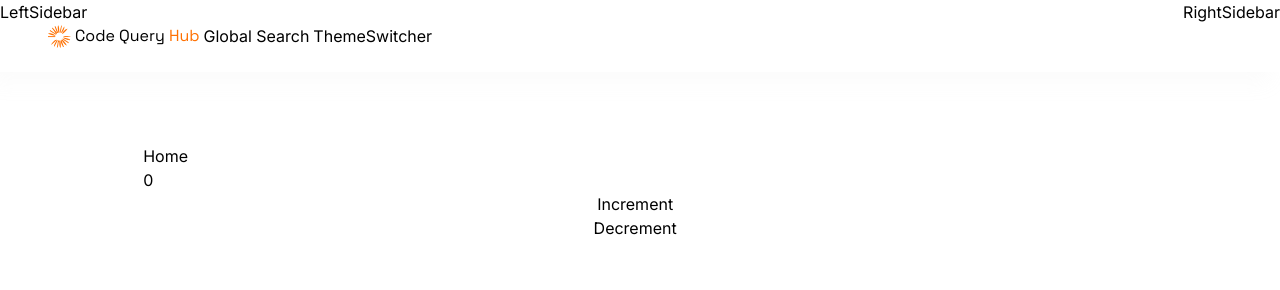
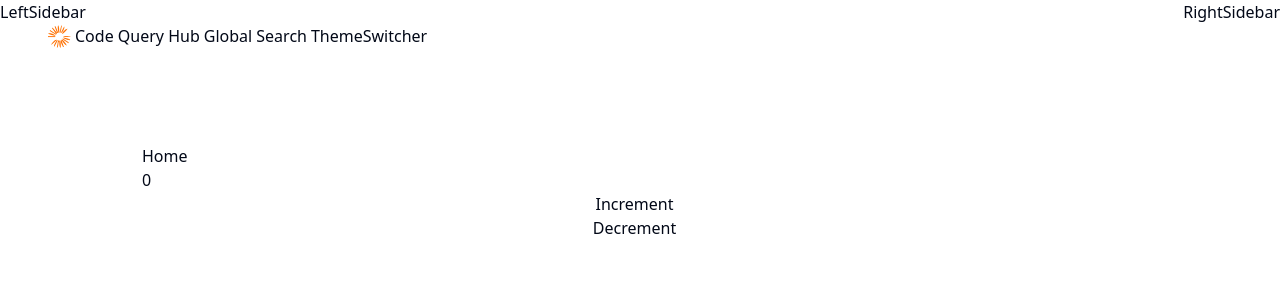
Before and after one commit to xypxzy/stack-overflow-clone, a Next.js app: page / in a window 1280 px wide. Shown: the top 290 px of the page. Built offline with nearby package versions, Linux system fonts and the light colour scheme; no server answers.

Commit message:
install shadcn

```diff
--- a/app/globals.css
+++ b/app/globals.css
@@ -2,133 +2,75 @@
 @tailwind components;
 @tailwind utilities;
 
-@import url('../styles/theme.css');
-body {
-	font-family: 'Inter', sans-serif;
+@layer base {
+  :root {
+    --background: 0 0% 100%;
+    --foreground: 222.2 84% 4.9%;
+
+    --card: 0 0% 100%;
+    --card-foreground: 222.2 84% 4.9%;
+
+    --popover: 0 0% 100%;
+    --popover-foreground: 222.2 84% 4.9%;
+
+    --primary: 222.2 47.4% 11.2%;
+    --primary-foreground: 210 40% 98%;
+
+    --secondary: 210 40% 96.1%;
+    --secondary-foreground: 222.2 47.4% 11.2%;
+
+    --muted: 210 40% 96.1%;
+    --muted-foreground: 215.4 16.3% 46.9%;
+
+    --accent: 210 40% 96.1%;
+    --accent-foreground: 222.2 47.4% 11.2%;
+
+    --destructive: 0 84.2% 60.2%;
+    --destructive-foreground: 210 40% 98%;
+
+    --border: 214.3 31.8% 91.4%;
+    --input: 214.3 31.8% 91.4%;
+    --ring: 222.2 84% 4.9%;
+
+    --radius: 0.5rem;
+  }
+
+  .dark {
+    --background: 222.2 84% 4.9%;
+    --foreground: 210 40% 98%;
+
+    --card: 222.2 84% 4.9%;
+    --card-foreground: 210 40% 98%;
+
+    --popover: 222.2 84% 4.9%;
+    --popover-foreground: 210 40% 98%;
+
+    --primary: 210 40% 98%;
+    --primary-foreground: 222.2 47.4% 11.2%;
+
+    --secondary: 217.2 32.6% 17.5%;
+    --secondary-foreground: 210 40% 98%;
+
+    --muted: 217.2 32.6% 17.5%;
+    --muted-foreground: 215 20.2% 65.1%;
+
+    --accent: 217.2 32.6% 17.5%;
+    --accent-foreground: 210 40% 98%;
+
+    --destructive: 0 62.8% 30.6%;
+    --destructive-foreground: 210 40% 98%;
+
+    --border: 217.2 32.6% 17.5%;
+    --input: 217.2 32.6% 17.5%;
+    --ring: 212.7 26.8% 83.9%;
+  }
 }
-@layer utilities {
-	.flex-center {
-		@apply flex justify-center items-center;
-	}
-	.flex-between {
-		@apply flex justify-between items-center;
-	}
-	.flex-start {
-		@apply flex justify-start items-center;
-	}
-	.card-wrapper {
-		@apply bg-light-900 dark:dark-gradient shadow-light-100 dar;
-	}
-	.btn {
-		@apply bg-light-800 dark:bg-dark-300 !important;
-	}
-	.btn-secondary {
-		@apply bg-light-800 dark:bg-dark-400 !important;
-	}
-	.btn-tertiary {
-		@apply bg-light-700 dark:bg-dark-300 !important;
-	}
-	.markdown {
-		@apply max-w-full prose dark:prose-p:text-light-700 dark:pros;
-	}
-	.primary-gradient {
-		background: linear-gradient(129deg, #ff7000 0%, #e2995f 100%);
-	}
-	.dark-gradient {
-		background: linear-gradient(
-			232deg,
-			rgba(23, 28, 35, 0.41) 0%,
-			rgba(19, 22, 28, 0.7) 100%
-		);
-	}
-	.tab {
-		@apply min-h-full dark:bg-dark-400 bg-light-800 text-light-5;
-	}
+
+@layer base {
+  * {
+    @apply border-border;
+  }
+  body {
+    @apply bg-background text-foreground;
+  }
 }
-.no-focus {
-	@apply focus-visible:ring-0 focus-visible:ring-transparent focus-visible:ring-offset-0;
-}
-.active-theme {
-	filter: invert(53%) sepia(98%) saturate(3332%) hue-rotate(0deg)
-		brightness(104%) contrast(106%) !important;
-}
-.light-gradient {
-	background: linear-gradient(
-		132deg,
-		rgba(247, 249, 255, 0.5) 0%,
-		rgba(229, 237, 255, 0.25) 100%
-	);
-}
-.primary-text-gradient {
-	background: linear-gradient(129deg, #ff7000 0%, #e2995f 100%);
-	background-clip: text;
-	-webkit-background-clip: text;
-	-webkit-text-fill-color: transparent;
-}
-.custom-scrollbar::-webkit-scrollbar {
-	width: 3px;
-	height: 3px;
-	border-radius: 2px;
-}
-.custom-scrollbar::-webkit-scrollbar-track {
-	background: #ffffff;
-}
-.custom-scrollbar::-webkit-scrollbar-thumb {
-	background: #888;
-	border-radius: 50px;
-}
-.custom-scrollbar::-webkit-scrollbar-thumb:hover {
-	background: #555;
-}
-/* Markdown Start */
-.markdown a {
-	color: #1da1f2;
-}
-.markdown a,
-code {
-	/* These are technically the same, but use both */
-	overflow-wrap: break-word;
-	word-wrap: break-word;
-	-ms-word-break: break-all;
-	/* This is the dangerous one in WebKit, as it breaks things whereve
-word-break: break-all;
-/* Instead use this non-standard one: */
-	word-break: break-word;
-	/* Adds a hyphen where the word breaks, if supported (No Blink) *
--ms-hyphens: auto;
--moz-hyphens: auto;
--webkit-hyphens: auto;
-hyphens: auto;
-padding: 2px;
-color: #ff7000 !important;
-}
-.markdown pre {
-display: grid;
-width: 100%;
-}
-.markdown pre code {
-width: 100%;
-display: block;
-overflow-x: auto;
-color: inherit !important;
-}
-/* Markdown End */
-	/* Clerk */
-	.cl-internal-b3fm6y {
-		background: linear-gradient(129deg, #ff7000 0%, #e2995f 100%);
-	}
-	.hash-span {
-		margin-top: -140px;
-		padding-bottom: 140px;
-		display: block;
-	}
-	/* Hide scrollbar for Chrome, Safari and Opera */
-	.no-scrollbar::-webkit-scrollbar {
-		display: none;
-	}
-	/* Hide scrollbar for IE, Edge and Firefox */
-	.no-scrollbar {
-		-ms-overflow-style: none; /* IE and Edge */
-		scrollbar-width: none; /* Firefox */
-	}
-}
--- /dev/null
+++ b/lib/utils.ts
@@ -0,0 +1,6 @@
+import { type ClassValue, clsx } from "clsx"
+import { twMerge } from "tailwind-merge"
+
+export function cn(...inputs: ClassValue[]) {
+  return twMerge(clsx(inputs))
+}
--- a/package.json
+++ b/package.json
@@ -10,9 +10,13 @@
   },
   "dependencies": {
     "@clerk/nextjs": "^4.27.1",
+    "class-variance-authority": "^0.7.0",
+    "clsx": "^2.0.0",
+    "lucide-react": "^0.292.0",
     "next": "14.0.3",
     "react": "^18",
-    "react-dom": "^18"
+    "react-dom": "^18",
+    "tailwind-merge": "^2.0.0"
   },
   "devDependencies": {
     "@tailwindcss/typography": "^0.5.10",
--- /dev/null
+++ b/tailwind.config.js
@@ -0,0 +1,76 @@
+/** @type {import('tailwindcss').Config} */
+module.exports = {
+  darkMode: ["class"],
+  content: [
+    './pages/**/*.{ts,tsx}',
+    './components/**/*.{ts,tsx}',
+    './app/**/*.{ts,tsx}',
+    './src/**/*.{ts,tsx}',
+	],
+  theme: {
+    container: {
+      center: true,
+      padding: "2rem",
+      screens: {
+        "2xl": "1400px",
+      },
+    },
+    extend: {
+      colors: {
+        border: "hsl(var(--border))",
+        input: "hsl(var(--input))",
+        ring: "hsl(var(--ring))",
+        background: "hsl(var(--background))",
+        foreground: "hsl(var(--foreground))",
+        primary: {
+          DEFAULT: "hsl(var(--primary))",
+          foreground: "hsl(var(--primary-foreground))",
+        },
+        secondary: {
+          DEFAULT: "hsl(var(--secondary))",
+          foreground: "hsl(var(--secondary-foreground))",
+        },
+        destructive: {
+          DEFAULT: "hsl(var(--destructive))",
+          foreground: "hsl(var(--destructive-foreground))",
+        },
+        muted: {
+          DEFAULT: "hsl(var(--muted))",
+          foreground: "hsl(var(--muted-foreground))",
+        },
+        accent: {
+          DEFAULT: "hsl(var(--accent))",
+          foreground: "hsl(var(--accent-foreground))",
+        },
+        popover: {
+          DEFAULT: "hsl(var(--popover))",
+          foreground: "hsl(var(--popover-foreground))",
+        },
+        card: {
+          DEFAULT: "hsl(var(--card))",
+          foreground: "hsl(var(--card-foreground))",
+        },
+      },
+      borderRadius: {
+        lg: "var(--radius)",
+        md: "calc(var(--radius) - 2px)",
+        sm: "calc(var(--radius) - 4px)",
+      },
+      keyframes: {
+        "accordion-down": {
+          from: { height: 0 },
+          to: { height: "var(--radix-accordion-content-height)" },
+        },
+        "accordion-up": {
+          from: { height: "var(--radix-accordion-content-height)" },
+          to: { height: 0 },
+        },
+      },
+      animation: {
+        "accordion-down": "accordion-down 0.2s ease-out",
+        "accordion-up": "accordion-up 0.2s ease-out",
+      },
+    },
+  },
+  plugins: [require("tailwindcss-animate")],
+}
```
Also changed, not shown: components.json (added), 1 other file (tests, documents, lock files or other folders).
